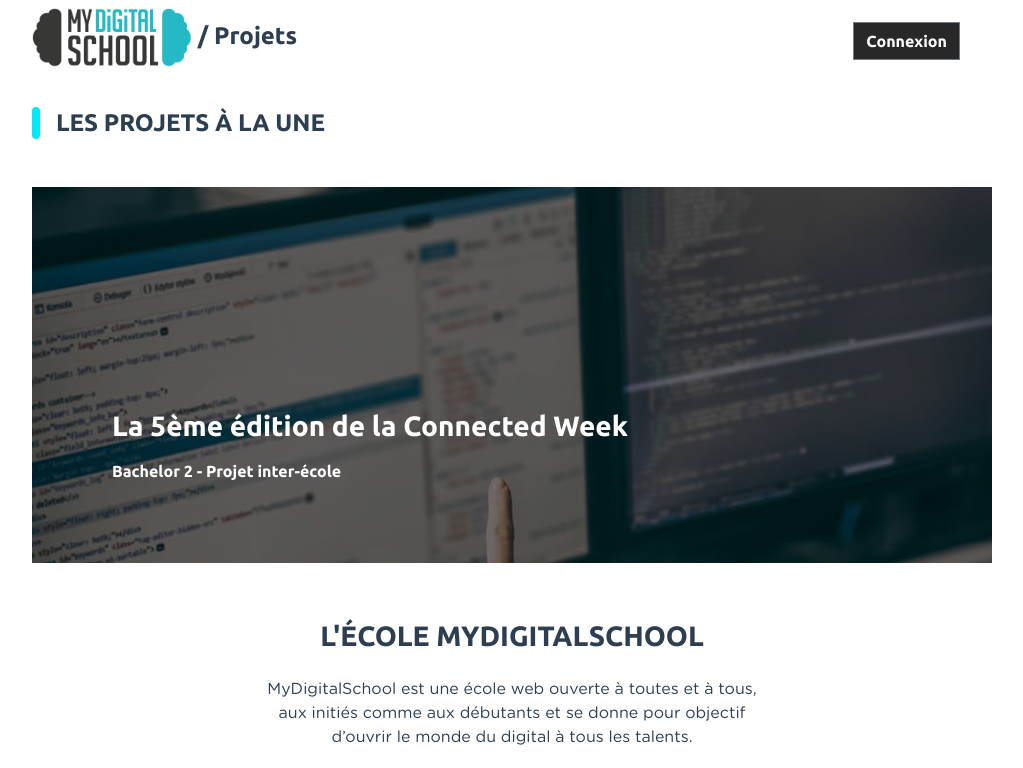
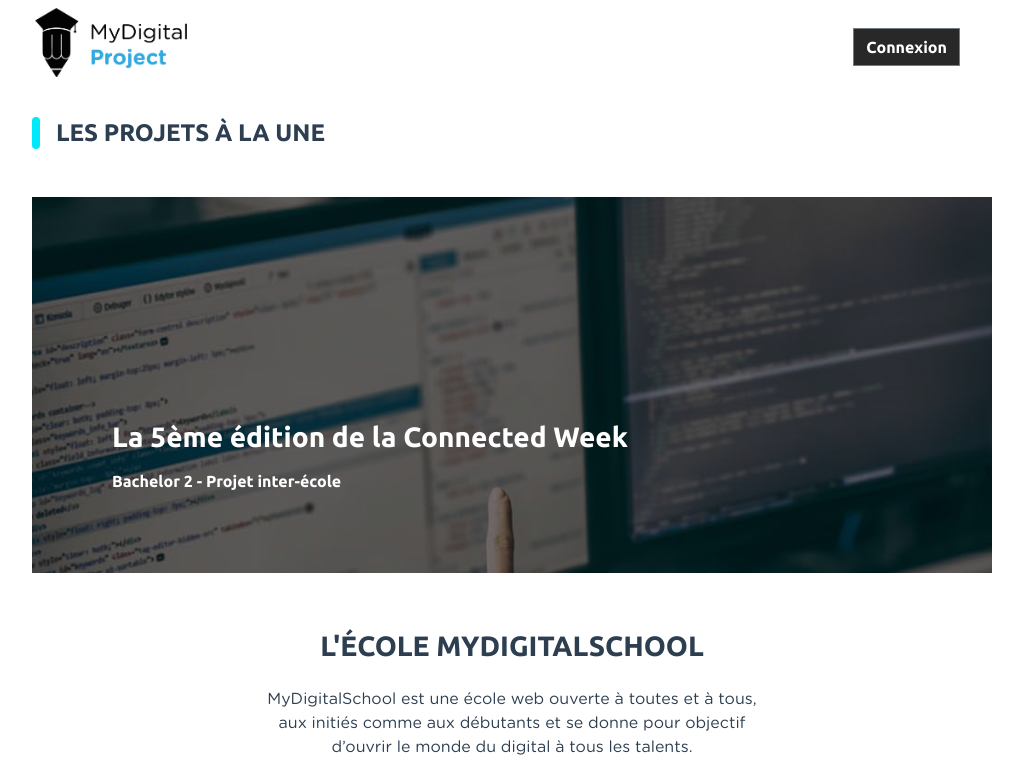
Before and after one commit to BlueFaste/MyCreativeWeek-Accessibilite, a Vue app: page / in a window 1280 px wide. Shown: the top 768 px of the page, without its empty margins (128-1151 px from the left). Built offline with nearby package versions, Linux system fonts and the light colour scheme.

Commit message:
change logo

```diff
--- a/src/components/Header.vue
+++ b/src/components/Header.vue
@@ -1,7 +1,7 @@
 <template>
 	<header class="d-flex justify-content-between ubuntu-B align-items-center py-2 px-10rem" role="banner">
 		<h1 class="projects-title">
-			<span lang="en"><img src="../assets/LOGO_MDS.png" alt="MyDigitalSchool" id="logoMDS"></span><span> / Projets</span>
+			<img src="../assets/logo-MyDigitalProject.png" alt="MyDigitalProject" id="logoMDS">
 		</h1>
 		<div>
 			<b-button v-show="!login" class="blackMDS buttonMDS">Connexion</b-button>
```
